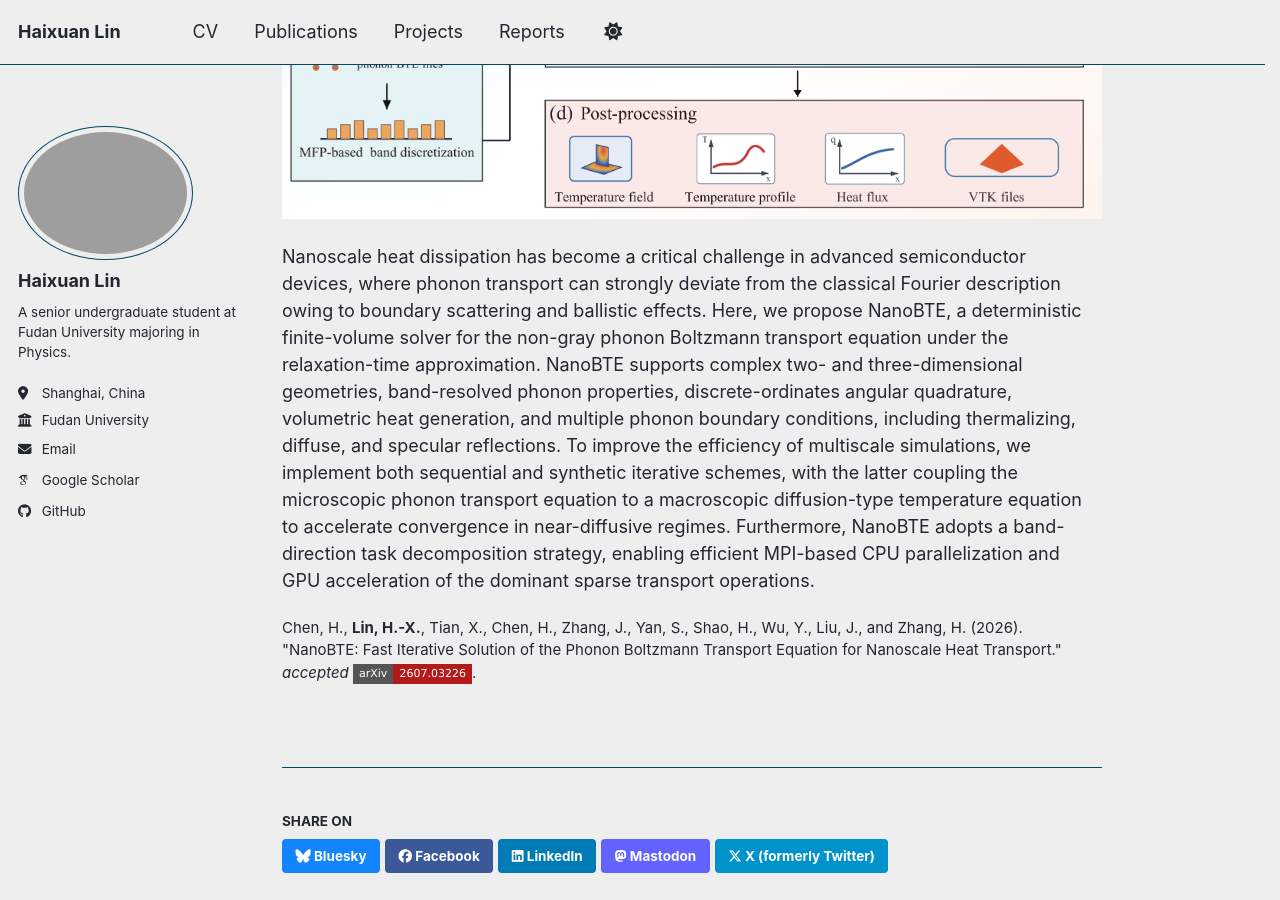
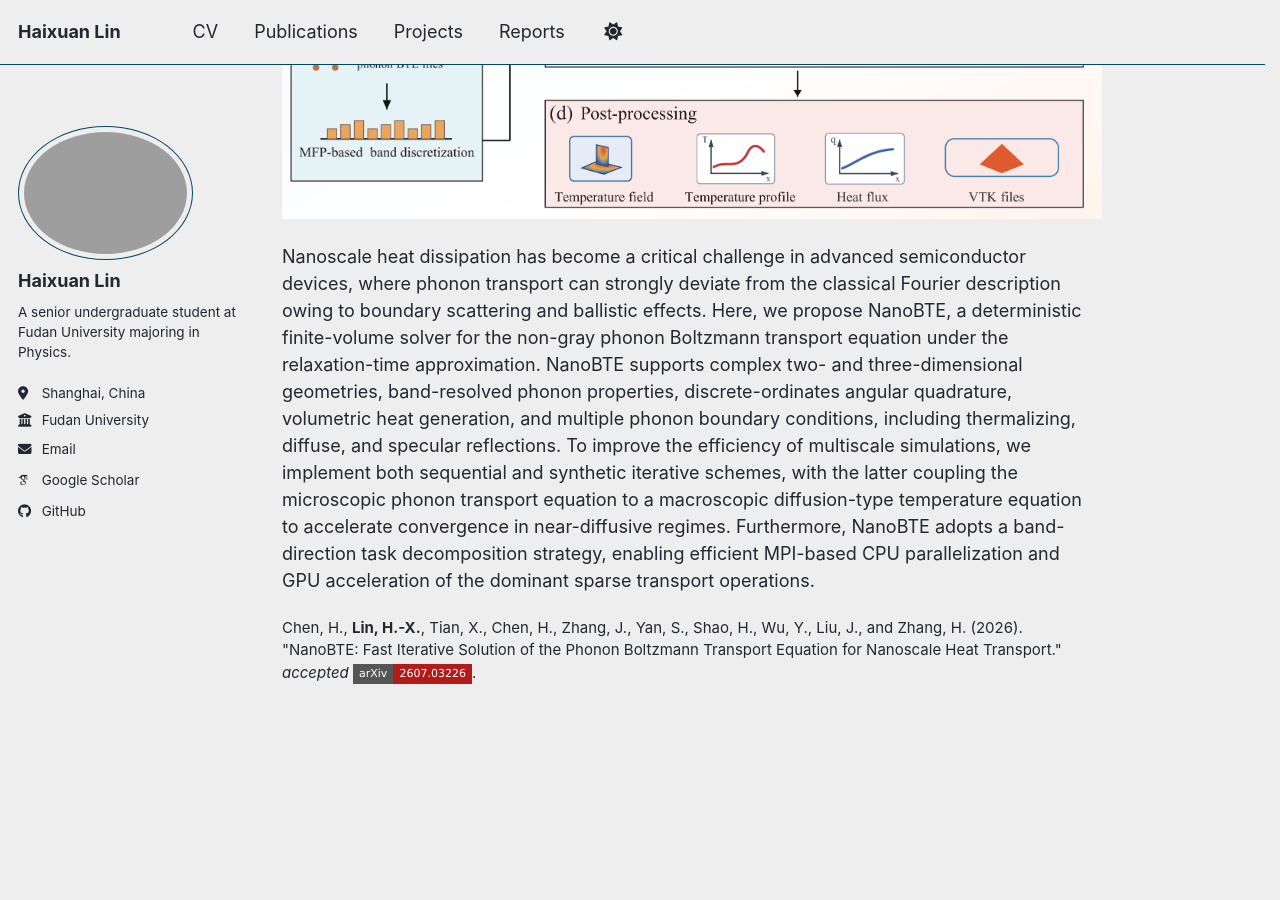
Before and after one commit to HaiXuan-Lin/HaiXuan-Lin.github.io, a Jekyll site: the page built from _publications/2026-07-03-NanoBTE.md, in a window 1280 px wide and 900 px high, scrolled down 558 px. Built offline with Jekyll 4.4.1, drawn with Linux system fonts in a browser that asks for light colours; some web fonts are replaced; a script bundle is joined from its source files by our own code; library files that are not in the unit come from our copies; after the commit the page ends 1313 px from its top, so only the background shows below that; part of the change alters nothing that is shown.

```diff
--- a/_config.yml
+++ b/_config.yml
@@ -268,7 +268,7 @@ defaults:
       author_profile: true
       read_time: true
       comments: true
-      share: true
+      share: false
       related: true
   # _pages
   - scope:
@@ -284,7 +284,7 @@ defaults:
     values:
       layout: single
       author_profile: true
-      share: true
+      share: false
       comments: true
   # _publications
   - scope:
@@ -293,7 +293,7 @@ defaults:
     values:
       layout: single
       author_profile: true
-      share: true
+      share: false
       comments: true
   # _portfolio
   - scope:
@@ -302,7 +302,7 @@ defaults:
     values:
       layout: single
       author_profile: true
-      share: true
+      share: false
       comment: true
   # _talks
   - scope:
@@ -311,7 +311,7 @@ defaults:
     values:
       layout: talk
       author_profile: true
-      share: true
+      share: false
   # _projects (creative work, software, shared resources — not publications)
   - scope:
       path: ""
@@ -319,7 +319,7 @@ defaults:
     values:
       layout: single
       author_profile: true
-      share: true
+      share: false
       comments: false
   # _reports
   - scope:
@@ -328,7 +328,7 @@ defaults:
     values:
       layout: single
       author_profile: true
-      share: true
+      share: false
       comments: false
   # _blogs
   - scope:
@@ -337,7 +337,7 @@ defaults:
     values:
       layout: single
       author_profile: true
-      share: true
+      share: false
       comments: false
       toc: true
   # _toolkits
@@ -347,7 +347,7 @@ defaults:
     values:
       layout: single
       author_profile: true
-      share: true
+      share: false
       comments: false
       toc: true
   # _gadgets
@@ -357,7 +357,7 @@ defaults:
     values:
       layout: single
       author_profile: true
-      share: true
+      share: false
       comments: false
       toc: true
 
--- a/_publications/2026-07-03-NanoBTE.md
+++ b/_publications/2026-07-03-NanoBTE.md
@@ -2,6 +2,7 @@
 title: "NanoBTE: Fast Iterative Solution of the Phonon Boltzmann Transport Equation for Nanoscale Heat Transport"
 collection: publications
 category: manuscripts
+share: false
 permalink: /publication/2026-07-03-NanoBTE
 excerpt: 'NanoBTE is a fast finite-volume solver for the non-gray phonon Boltzmann equation, supporting complex geometries, band-resolved properties, and CPU/GPU parallelization.'
 date: 2026-07-03
```
